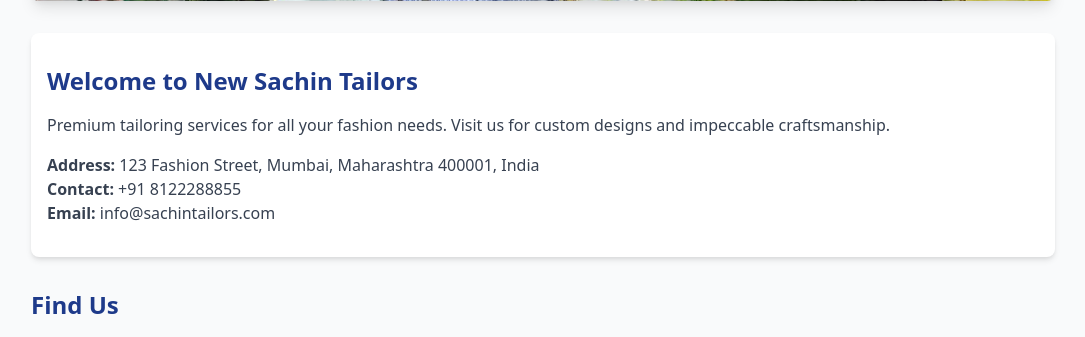
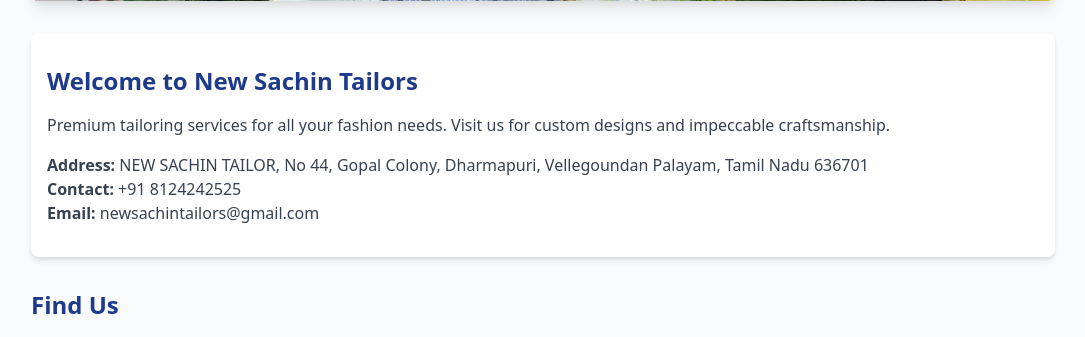
Before and after one commit to sbsachin2004/New-Sachin-Tailors, a Flask app: page /home in a window 1280 px wide. Shown: the part 487-824 px from the top of the page, without its empty margins (97-1182 px from the left). Run offline with Flask 3, Linux system fonts and the light colour scheme.

Commit message:
final full

```diff
--- a/templates/home.html
+++ b/templates/home.html
@@ -61,9 +61,9 @@
   <section class="max-w-5xl mx-auto py-8 px-4 animate-slide-in bg-white rounded-lg shadow-md">
     <h2 class="text-2xl font-bold text-blue-900 mb-4">Welcome to New Sachin Tailors</h2>
     <p class="text-gray-700 mb-4">Premium tailoring services for all your fashion needs. Visit us for custom designs and impeccable craftsmanship.</p>
-    <p class="text-gray-700"><strong>Address:</strong> 123 Fashion Street, Mumbai, Maharashtra 400001, India</p>
-    <p class="text-gray-700"><strong>Contact:</strong> +91 8122288855</p>
-    <p class="text-gray-700"><strong>Email:</strong> info@sachintailors.com</p>
+    <p class="text-gray-700"><strong>Address:</strong> NEW SACHIN TAILOR, No 44, Gopal Colony, Dharmapuri, Vellegoundan Palayam, Tamil Nadu 636701</p>
+    <p class="text-gray-700"><strong>Contact:</strong> +91 8124242525</p>
+    <p class="text-gray-700"><strong>Email:</strong> newsachintailors@gmail.com</p>
   </section>
 
   <!-- Google Maps -->
@@ -82,13 +82,13 @@
   <section class="max-w-5xl mx-auto py-8 animate-slide-in">
     <h2 class="text-2xl font-bold text-blue-900 mb-4">Follow Us</h2>
     <div class="flex space-x-4">
-      <a href="https://www.instagram.com/sachintailors" target="_blank" class="bg-yellow-500 hover:bg-yellow-600 text-black px-4 py-2 rounded flex items-center shadow transition">
+      <a href="https://www.instagram.com/newsachintailor" target="_blank" class="bg-yellow-500 hover:bg-yellow-600 text-black px-4 py-2 rounded flex items-center shadow transition">
         Instagram
       </a>
-      <a href="https://www.youtube.com/@sachintailors" target="_blank" class="bg-yellow-500 hover:bg-yellow-600 text-black px-4 py-2 rounded flex items-center shadow transition">
+      <a href="https://www.youtube.com/@NewSachinTailor" target="_blank" class="bg-yellow-500 hover:bg-yellow-600 text-black px-4 py-2 rounded flex items-center shadow transition">
         YouTube
       </a>
-      <a href="https://www.facebook.com/sachintailors" target="_blank" class="bg-yellow-500 hover:bg-yellow-600 text-black px-4 py-2 rounded flex items-center shadow transition">
+      <a href="https://www.facebook.com/NewSachinTailor/" target="_blank" class="bg-yellow-500 hover:bg-yellow-600 text-black px-4 py-2 rounded flex items-center shadow transition">
         Facebook
       </a>
     </div>
```
